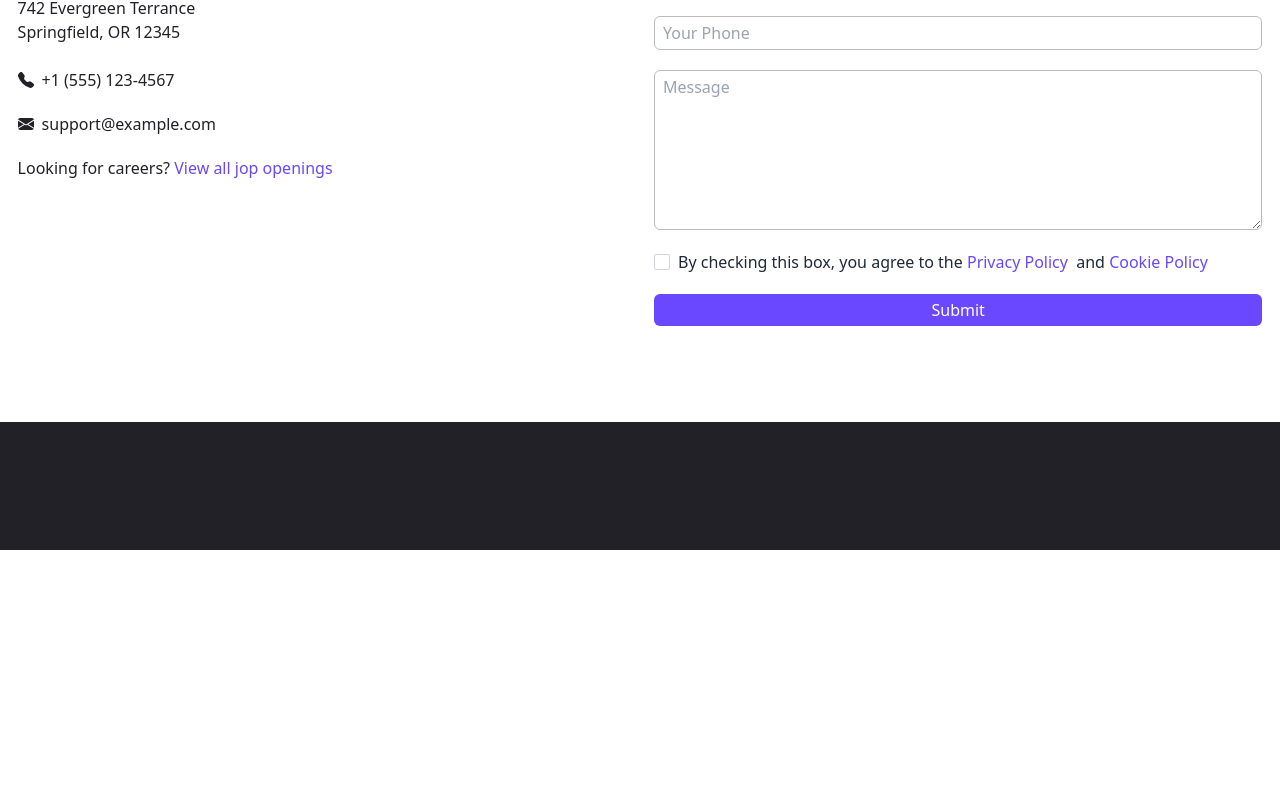
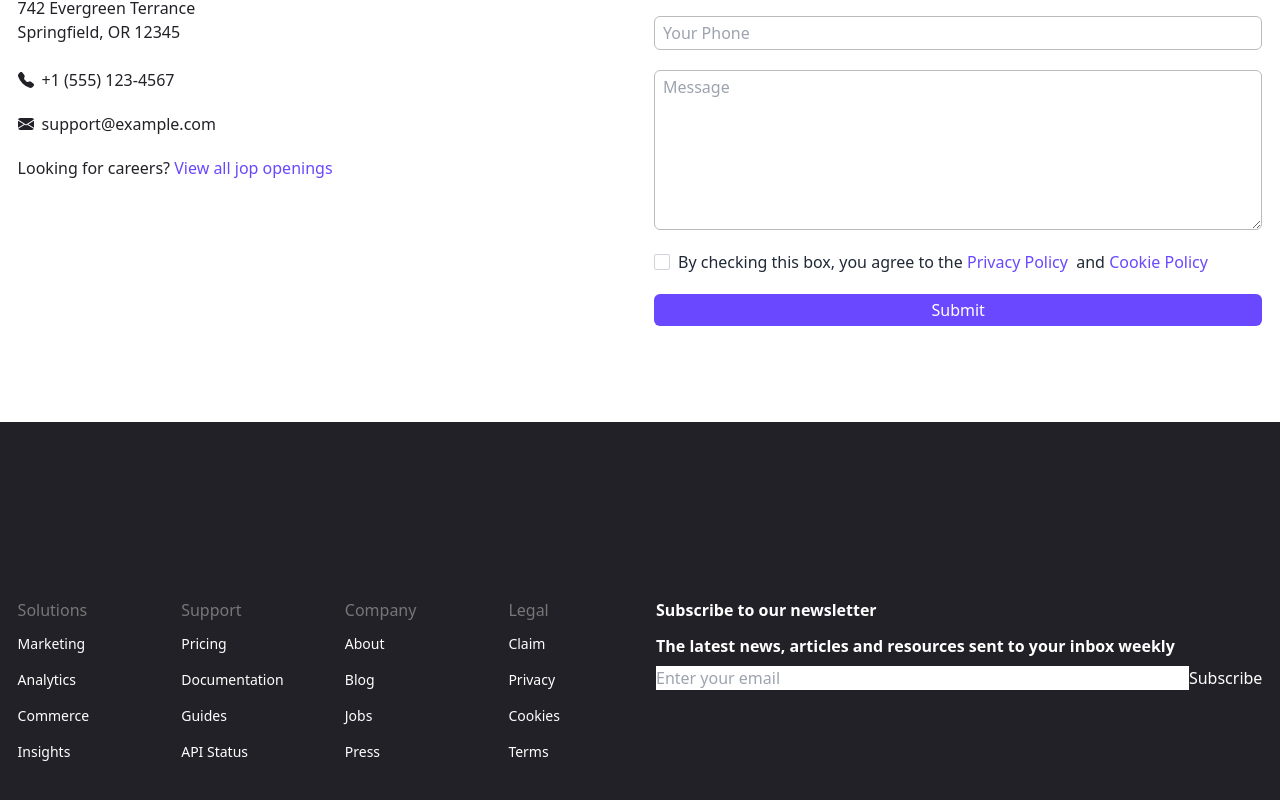
Before and after one commit to krypton225/data-enrich, a React (Create React App) app: page / in a window 1280 px wide. Shown: the part 2359-3159 px from the top of the page. Before the commit the page ends 2909 px from the top, so only its background shows below. Built offline with nearby package versions, Linux system fonts and the light colour scheme; what tw-elements would draw is missing.

Commit message:
ADD Footer component & Its links in separated files

```diff
--- a/src/App.js
+++ b/src/App.js
@@ -1,6 +1,6 @@
 import { BrowserRouter, Route, Routes } from "react-router-dom";
 
-import { Navbar } from "./components";
+import { Footer, Navbar } from "./components";
 
 import MainRoutes from "./data/routes";
 
@@ -17,6 +17,8 @@ function App() {
             ))
           }
         </Routes>
+
+        <Footer />
       </BrowserRouter>
     </div>
   );
--- /dev/null
+++ b/src/components/Footer.jsx
@@ -0,0 +1,84 @@
+import FirstFooterLinks from "../data/first-footer-links";
+import SecondFooterLinks from "../data/second-footer-links";
+import ThirdFooterLinks from "../data/third-footer-links";
+import FourthFooterLinks from "../data/fourth-footer-links";
+
+const Footer = () => {
+    return (
+        <footer className="bg-primary text-white">
+            <div className="container grid grid-cols-1 lg:grid-cols-2 gap-y-16 lg:gap-x-8">
+                <div className="w-full grid grid-cols-1 sm:grid-cols-2 lg:grid-cols-4 gap-y-5 sm:gap-x-12 lg:gap-y-6">
+                    <div className="capitalize text-start">
+                        <p className="mb-2 text-[#777]">solutions</p>
+
+                        <ul className="w-full flex flex-col text-start text-sm">
+                            {
+                                FirstFooterLinks.map(({ id, linkText, linkPath }) => (
+                                    <li key={id} className="mb-2">
+                                        <a href={linkPath} className="block py-1">{linkText}</a>
+                                    </li>
+                                ))
+                            }
+                        </ul>
+                    </div>
+
+                    <div className="capitalize text-start">
+                        <p className="mb-2 text-[#777]">support</p>
+
+                        <ul className="w-full flex flex-col text-start text-sm">
+                            {
+                                SecondFooterLinks.map(({ id, linkText, linkPath }) => (
+                                    <li key={id} className="mb-2">
+                                        <a href={linkPath} className="block py-1">{linkText}</a>
+                                    </li>
+                                ))
+                            }
+                        </ul>
+                    </div>
+
+                    <div className="capitalize text-start">
+                        <p className="mb-2 text-[#777]">company</p>
+
+                        <ul className="w-full flex flex-col text-start text-sm">
+                            {
+                                ThirdFooterLinks.map(({ id, linkText, linkPath }) => (
+                                    <li key={id} className="mb-2">
+                                        <a href={linkPath} className="block py-1">{linkText}</a>
+                                    </li>
+                                ))
+                            }
+                        </ul>
+                    </div>
+
+                    <div className="capitalize text-start">
+                        <p className="mb-2 text-[#777]">legal</p>
+
+                        <ul className="w-full flex flex-col text-start text-sm">
+                            {
+                                FourthFooterLinks.map(({ id, linkText, linkPath }) => (
+                                    <li key={id} className="mb-2">
+                                        <a href={linkPath} className="block py-1">{linkText}</a>
+                                    </li>
+                                ))
+                            }
+                        </ul>
+                    </div>
+                </div>
+
+                <div className="w-full">
+                    <p className="mb-3 font-semibold">Subscribe to our newsletter</p>
+
+                    <p className="mb-2 font-semibold">The latest news, articles and resources sent to your inbox weekly</p>
+
+                    <div className="w-full flex justify-between items-center">
+                        <input type="email" name="news-email" id="news-email" placeholder="Enter your email" className="w-full" />
+
+                        <input type="submit" name="news-submit" id="news-submit" value="Subscribe" />
+                    </div>
+                </div>
+            </div>
+        </footer>
+    )
+}
+
+export default Footer;
--- a/src/components/index.js
+++ b/src/components/index.js
@@ -5,3 +5,5 @@ export { default as HamburgerButton } from "./HamburgerButton";
 export { default as MainLogo } from "./MainLogo";
 
 export { default as ListItems } from "./ListItems";
+
+export { default as Footer } from "./Footer";
--- /dev/null
+++ b/src/data/first-footer-links.js
@@ -0,0 +1,12 @@
+import GenerateID from "../utils/generateID";
+
+const firstFooterLinks = [
+    { linkText: "marketing", linkPath: "/" },
+    { linkText: "analytics", linkPath: "/" },
+    { linkText: "commerce", linkPath: "/" },
+    { linkText: "insights", linkPath: "/" },
+];
+
+(() => GenerateID(firstFooterLinks))();
+
+export default firstFooterLinks;
--- /dev/null
+++ b/src/data/fourth-footer-links.js
@@ -0,0 +1,12 @@
+import GenerateID from "../utils/generateID";
+
+const fourthFooterLinks = [
+    { linkText: "claim", linkPath: "/" },
+    { linkText: "privacy", linkPath: "/" },
+    { linkText: "cookies", linkPath: "/" },
+    { linkText: "terms", linkPath: "/" },
+];
+
+(() => GenerateID(fourthFooterLinks))();
+
+export default fourthFooterLinks;
--- /dev/null
+++ b/src/data/second-footer-links.js
@@ -0,0 +1,12 @@
+import GenerateID from "../utils/generateID";
+
+const secondFooterLinks = [
+    { linkText: "pricing", linkPath: "/" },
+    { linkText: "documentation", linkPath: "/" },
+    { linkText: "guides", linkPath: "/" },
+    { linkText: "API status", linkPath: "/" },
+];
+
+(() => GenerateID(secondFooterLinks))();
+
+export default secondFooterLinks;
--- /dev/null
+++ b/src/data/third-footer-links.js
@@ -0,0 +1,12 @@
+import GenerateID from "../utils/generateID";
+
+const thirdFooterLinks = [
+    { linkText: "about", linkPath: "/" },
+    { linkText: "blog", linkPath: "/" },
+    { linkText: "jobs", linkPath: "/" },
+    { linkText: "press", linkPath: "/" },
+];
+
+(() => GenerateID(thirdFooterLinks))();
+
+export default thirdFooterLinks;
--- a/src/index.css
+++ b/src/index.css
@@ -35,6 +35,10 @@ section {
   padding-block: 8rem;
 }
 
+footer {
+  padding-block: 3rem;
+}
+
 .divider {
   width: 100%;
   height: 1px;
```
